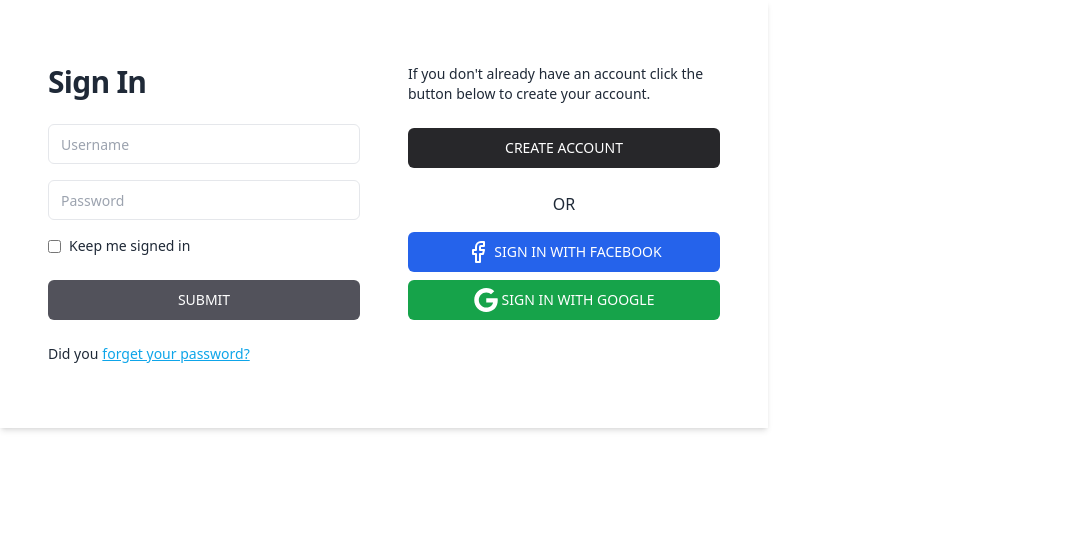
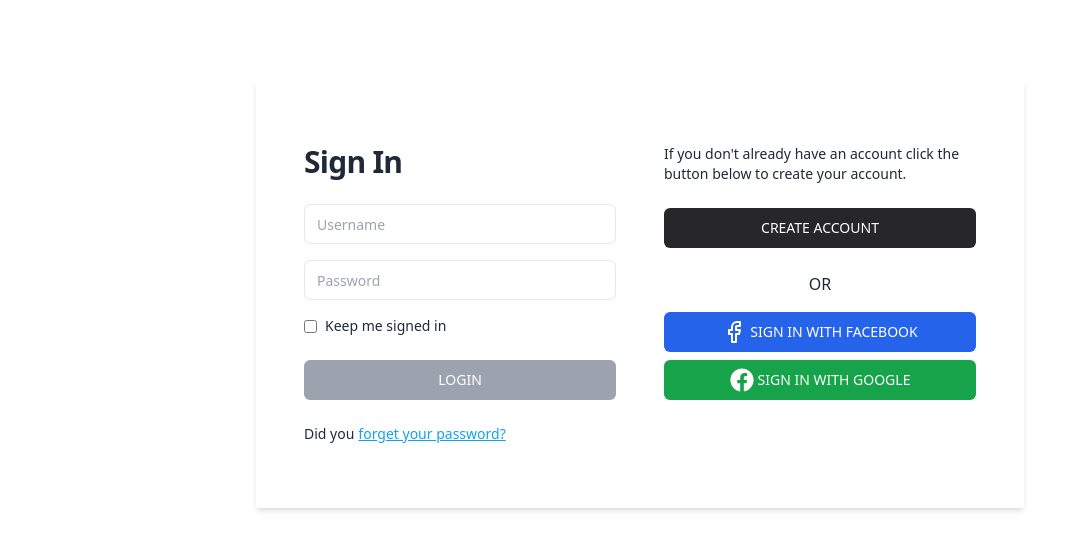
Before and after one commit to tuhincoder/UniReserve, a React (Vite) app: page /login in a window 1280 px wide. Shown: the top 550 px of the page, without its empty margins (0-1082 px from the left). Built offline with nearby package versions, Linux system fonts and the light colour scheme; no server answers.

Commit message:
login register complete

```diff
--- a/package.json
+++ b/package.json
@@ -17,6 +17,7 @@
     "react": "^18.3.1",
     "react-dom": "^18.3.1",
     "react-hook-form": "^7.53.0",
+    "react-hot-toast": "^2.4.1",
     "react-icons": "^5.3.0",
     "react-router-dom": "^6.26.2",
     "sweetalert2": "^11.14.1",
--- a/src/Layout/MainLayout.jsx
+++ b/src/Layout/MainLayout.jsx
@@ -3,9 +3,10 @@ import { Link, NavLink, useNavigate } from "react-router-dom";
 import navLogo from '../assets/images/navLogo.jpg'
 import useAuth from "../hook/useAuth";
 import Navbar from "../component/utils/Shared/Navbar/Navbar";
+import profileImg from '../assets/images/profile.jpg'
 
 const MainLayout = ({ children }) => {
-    const { user, LogOutUser, loginUser } = useAuth()
+    const { user, LogOutUser } = useAuth()
     const navigate = useNavigate()
     const handleLogout = () => {
         console.log('logout');
@@ -55,15 +56,15 @@ const MainLayout = ({ children }) => {
                             <div tabIndex={0} role="button" className="btn btn-ghost btn-circle avatar">
                                 <div className="w-10 rounded-full">
                                     <img
-                                        alt="Tailwind CSS Navbar component"
-                                        src="https://img.daisyui.com/images/stock/photo-1534528741775-53994a69daeb.webp" />
+                                        alt=""
+                                        src={user?.photoURL ? user?.photoURL : profileImg} />
                                 </div>
                             </div>
                             <ul
                                 tabIndex={0}
                                 className="menu menu-sm dropdown-content bg-slate-800 text-white text-xl rounded-box z-[1] mt-3 w-52 py-5 shadow">
                                 <li>
-
+                                    <p>{user?.displayName}</p>
                                 </li>
                                 {user?.email ? <button onClick={handleLogout}>Logout</button> :
                                     <button onClick={handleLogin}>Login</button>}
--- /dev/null
+++ b/src/Route/PrivetRout.jsx
@@ -0,0 +1,21 @@
+/* eslint-disable react/prop-types */
+import { Navigate, useLocation } from "react-router-dom";
+import useAuth from "../hook/useAuth";
+
+
+const PrivetRout = ({ children }) => {
+    const { user, loading } = useAuth()
+    const location = useLocation()
+
+
+    if (loading) {
+        return <p>Loading...</p>
+    }
+    if (user) {
+        return children
+    }
+
+    return <Navigate to={'/login'} state={{ from: location }} replace></Navigate>
+};
+
+export default PrivetRout;
--- a/src/Route/Route.jsx
+++ b/src/Route/Route.jsx
@@ -11,6 +11,7 @@ import CollegesDetails from "../pages/Collages/CollegesDetails";
 import AdmissionForm from "../pages/Admission/AdmissionForm";
 import Login from "../pages/Login/Login";
 import Register from "../pages/Register/Register";
+import PrivetRout from "./PrivetRout";
 
 
 const router = createBrowserRouter([
@@ -20,7 +21,7 @@ const router = createBrowserRouter([
         errorElement: <ErrorPage />,
         children: [
             {
-                path: 'home',
+                path: '',
                 element: <Home />
             },
             {
@@ -57,7 +58,9 @@ const router = createBrowserRouter([
             },
             {
                 path: 'myCollage',
-                element: <MyCollage />
+                element: <PrivetRout>
+                    <MyCollage />
+                </PrivetRout>
             },
 
         ]
--- /dev/null
+++ b/src/SocialLogin/SocialLogin.jsx
@@ -0,0 +1,34 @@
+import { FaFacebook } from "react-icons/fa";
+import useAuth from "../hook/useAuth";
+import { useLocation, useNavigate } from "react-router-dom";
+
+
+const SocialLogin = () => {
+    const { googleLogin } = useAuth()
+    const location = useLocation()
+    const navigate = useNavigate()
+
+    const from = location.state?.from?.pathname || "/";
+
+    const handleGoogleLogin = () => {
+        googleLogin()
+            .then(result => {
+                console.log(result.user);
+                navigate(from, { replace: true });
+            })
+            .catch(err => {
+                console.log(err);
+            })
+    }
+
+    return (
+        <div>
+            <button onClick={handleGoogleLogin} className="flex h-10 w-full items-center justify-center gap-1 rounded-md bg-green-600 px-4 py-2 text-sm font-medium text-white">
+                <FaFacebook className="text-2xl" />
+                SIGN IN WITH GOOGLE
+            </button>
+        </div>
+    );
+};
+
+export default SocialLogin;
--- a/src/main.jsx
+++ b/src/main.jsx
@@ -9,6 +9,7 @@ import {
   QueryClientProvider,
 } from '@tanstack/react-query'
 import AuthProvider from './Provider/AuthProvider.jsx'
+import { Toaster } from 'react-hot-toast'
 
 
 
@@ -17,6 +18,7 @@ const queryClient = new QueryClient()
 createRoot(document.getElementById('root')).render(
   <StrictMode>
     <QueryClientProvider client={queryClient}>
+      <div><Toaster /></div>
       <AuthProvider>
         <RouterProvider router={router}></RouterProvider>
       </AuthProvider>
--- a/src/pages/Login/Login.jsx
+++ b/src/pages/Login/Login.jsx
@@ -1,16 +1,47 @@
+import { Link } from "react-router-dom";
+import useAuth from "../../hook/useAuth";
+import toast from "react-hot-toast";
+import { FaFacebook } from "react-icons/fa";
+import SocialLogin from "../../SocialLogin/SocialLogin";
 
 const Login = () => {
+    const { user, loginUser } = useAuth()
+
+
+
+    const handleLogin = (e) => {
+        e.preventDefault()
+        const form = e.target;
+        const email = form.email.value;
+        const password = form.password.value;
+        console.log(email, password);
+
+        const toastId = toast.loading('login...')
+        loginUser(email, password)
+            .then(result => {
+                console.log(result.user);
+                toast.success('login successfully', { id: toastId })
+            })
+            .catch(err => {
+                console.log(err);
+            })
+
+    }
+
+
+
+
     return (
         <div>
-            <div className="max-w-3xl bg-white p-6 shadow-md sm:px-8 sm:py-10 lg:px-12 lg:py-16 dark:bg-zinc-900">
+            <div className="max-w-3xl mx-auto mt-20 bg-white p-6 shadow-md sm:px-8 sm:py-10 lg:px-12 lg:py-16 dark:bg-zinc-900">
                 <div className="flex flex-col justify-between space-x-0 sm:flex-row sm:space-x-12">
                     <div className="mb-8 w-full sm:mb-0 sm:w-1/2">
                         {/* Left side form */}
                         <h2 className="mb-6 text-3xl font-semibold tracking-tight">Sign In</h2>
-                        <form>
+                        <form onSubmit={handleLogin}>
                             <div className="mb-4 flex flex-col space-y-4">
-                                <input className="flex h-10 w-full rounded-md border px-3 py-2 text-sm focus:outline-none dark:border-zinc-700 focus:ring-1" placeholder="Username" type="text" />
-                                <input className="flex h-10 w-full rounded-md border px-3 py-2 text-sm focus:outline-none dark:border-zinc-700 focus:ring-1" placeholder="Password" type="password" />
+                                <input name="email" className="flex h-10 w-full rounded-md border px-3 py-2 text-sm focus:outline-none dark:border-zinc-700 focus:ring-1" placeholder="Username" type="text" />
+                                <input name="password" className="flex h-10 w-full rounded-md border px-3 py-2 text-sm focus:outline-none dark:border-zinc-700 focus:ring-1" placeholder="Password" type="password" />
                             </div>
                             <div className="mb-6 flex items-center space-x-2 accent-sky-600">
                                 <input type="checkbox" id="keep_signed_in" />
@@ -18,9 +49,10 @@ const Login = () => {
                                     Keep me signed in
                                 </label>
                             </div>
-                            <button className="inline-flex h-10 w-full items-center justify-center rounded-md bg-zinc-600 px-4 py-2 text-sm font-medium uppercase text-white hover:bg-zinc-700">
-                                Submit
-                            </button>
+                            {/* <button className="inline-flex h-10 w-full items-center justify-center rounded-md bg-zinc-600 px-4 py-2 text-sm font-medium uppercase text-white hover:bg-zinc-700">
+
+                            </button> */}
+                            <input className="inline-flex h-10 w-full items-center justify-center rounded-md bg-gray-400 px-4 py-2 text-sm font-medium uppercase text-white hover:bg-zinc-700" type="submit" value="Login" />
                         </form>
                         <p className="mt-6 flex gap-1 text-sm">
                             Did you
@@ -32,9 +64,11 @@ const Login = () => {
                     {/* Right side content */}
                     <div className="w-full sm:w-1/2">
                         <p className="mb-6 text-sm">If you don&apos;t already have an account click the button below to create your account.</p>
-                        <button className="mb-2 inline-flex h-10 w-full items-center justify-center rounded-md bg-zinc-800 px-4 py-2 text-sm font-medium uppercase text-white hover:bg-zinc-700">
-                            Create Account
-                        </button>
+                        <Link to={'/register'}>
+                            <button className="mb-2 inline-flex h-10 w-full items-center justify-center rounded-md bg-zinc-800 px-4 py-2 text-sm font-medium uppercase text-white hover:bg-zinc-700">
+                                Create Account
+                            </button>
+                        </Link>
                         <p className="my-4 text-center">OR</p>
                         <button className="mb-2 flex h-10 w-full items-center justify-center gap-1 rounded-md bg-blue-600 px-4 py-2 text-sm font-medium text-white">
                             <svg
@@ -51,12 +85,7 @@ const Login = () => {
                             </svg>
                             SIGN IN WITH FACEBOOK
                         </button>
-                        <button className="flex h-10 w-full items-center justify-center gap-1 rounded-md bg-green-600 px-4 py-2 text-sm font-medium text-white">
-                            <svg xmlns="http://www.w3.org/2000/svg" viewBox="0 0 32 32" className="size-6 fill-current">
-                                <path d="M16.318 13.714v5.484h9.078c-0.37 2.354-2.745 6.901-9.078 6.901-5.458 0-9.917-4.521-9.917-10.099s4.458-10.099 9.917-10.099c3.109 0 5.193 1.318 6.38 2.464l4.339-4.182c-2.786-2.599-6.396-4.182-10.719-4.182-8.844 0-16 7.151-16 16s7.156 16 16 16c9.234 0 15.365-6.49 15.365-15.635 0-1.052-0.115-1.854-0.255-2.651z"></path>
-                            </svg>
-                            SIGN IN WITH GOOGLE
-                        </button>
+                        <SocialLogin />
                     </div>
                 </div>
             </div>
```
Also changed, not shown: src/component/utils/Shared/Navbar/Navbar.jsx (+15 -4 lines), src/pages/Register/Register.jsx (+14 -4 lines), src/assets/images/profile.jpg (added), 1 other file (tests, documents, lock files or other folders).
